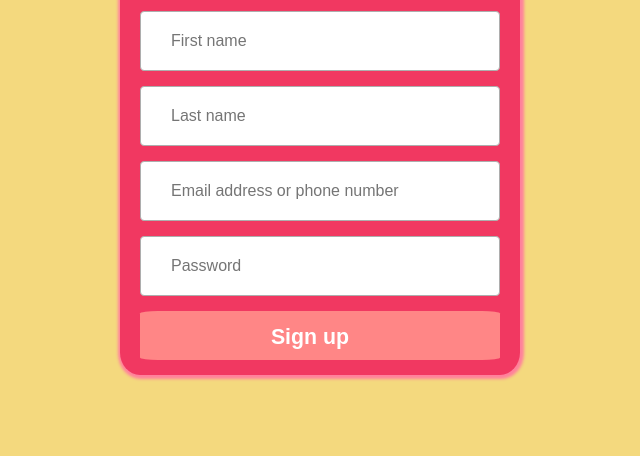
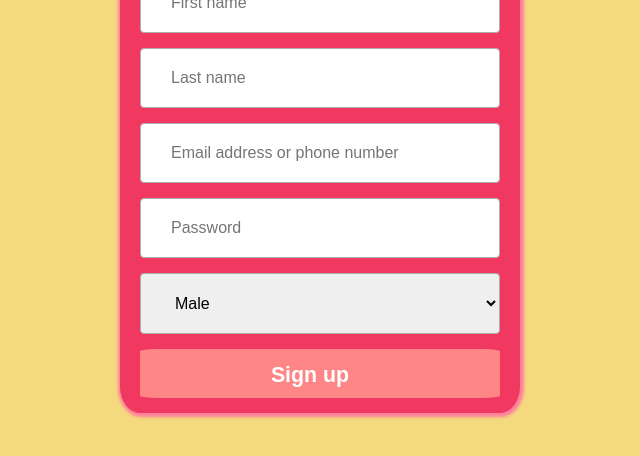
Before and after one commit to Christopher-Yammine/foodex-group-project-front-end, a plain HTML site: page HTML/signup.html in a window 1280 px wide. Shown: the part 202-658 px from the top of the page, without its empty margins (320-960 px from the left). Drawn offline with Linux system fonts and the light colour scheme.

Commit message:
Added a gender dropdown

```diff
--- a/CSS/styles/signup.css
+++ b/CSS/styles/signup.css
@@ -14,3 +14,13 @@
     margin: 7px;
     font-size: 30pt;
 }
+
+select {
+    margin-top: 15px;
+        padding: 20px 30px;
+        border: 1px solid rgb(173, 173, 173);
+        border-radius: 4px;
+        box-sizing: border-box;
+        width: 90%;
+        font-size: 12pt;
+}
--- a/HTML/signup.html
+++ b/HTML/signup.html
@@ -25,6 +25,12 @@
                     <input type="text" placeholder="Last name">
                     <input type="text" placeholder="Email address or phone number">
                     <input type="password" placeholder="Password">
+                    <select name="gender-types" id="gender-types">
+                        <option value="0">Male</option>
+                        <option value="1">Female</option>
+                        <option value="2">Other</option>
+
+                    </select>
                     <input type="submit" value="Sign up">
 
             </div>
```
